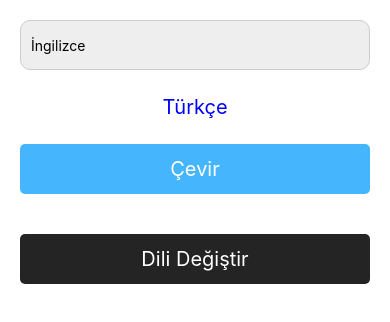
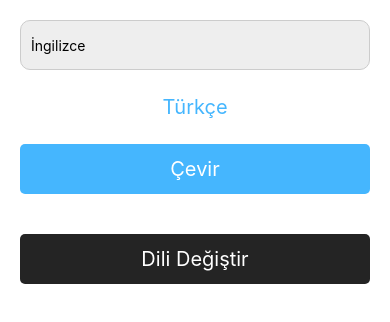
Before and after one commit to MehmetKart/translate, a React Native app: screen / in a window 390 px wide. Shown: the top 322 px of the page. Built offline with nearby package versions, Linux system fonts and the light colour scheme; no server answers.

Commit message:
fix (input): fix font-size

```diff
--- a/src/components/Text/index.js
+++ b/src/components/Text/index.js
@@ -12,7 +12,7 @@ const CustomText = ({text, size, color}) => {
 
 CustomText.propTypes = {
   text: PropTypes.string,
-  size: PropTypes.number,
+  size: PropTypes.string,
   color: PropTypes.string,
 };
 
--- a/src/screens/Home/index.js
+++ b/src/screens/Home/index.js
@@ -48,9 +48,9 @@ const Home = () => {
         onChangeText={val => setQuery(val)}
       />
 
-      <Text text={placeholder.fromPlaceholder} size={20} color="blue" />
+      <Text text={placeholder.fromPlaceholder} size="20px" color="#45b6fe" />
 
-      {!!translated && <Text text={translated} />}
+      {!!translated && <Text text={translated} size="16px" />}
 
       <Button text="Çevir" bgColor="#45b6fe" onClick={translate} />
 
```
